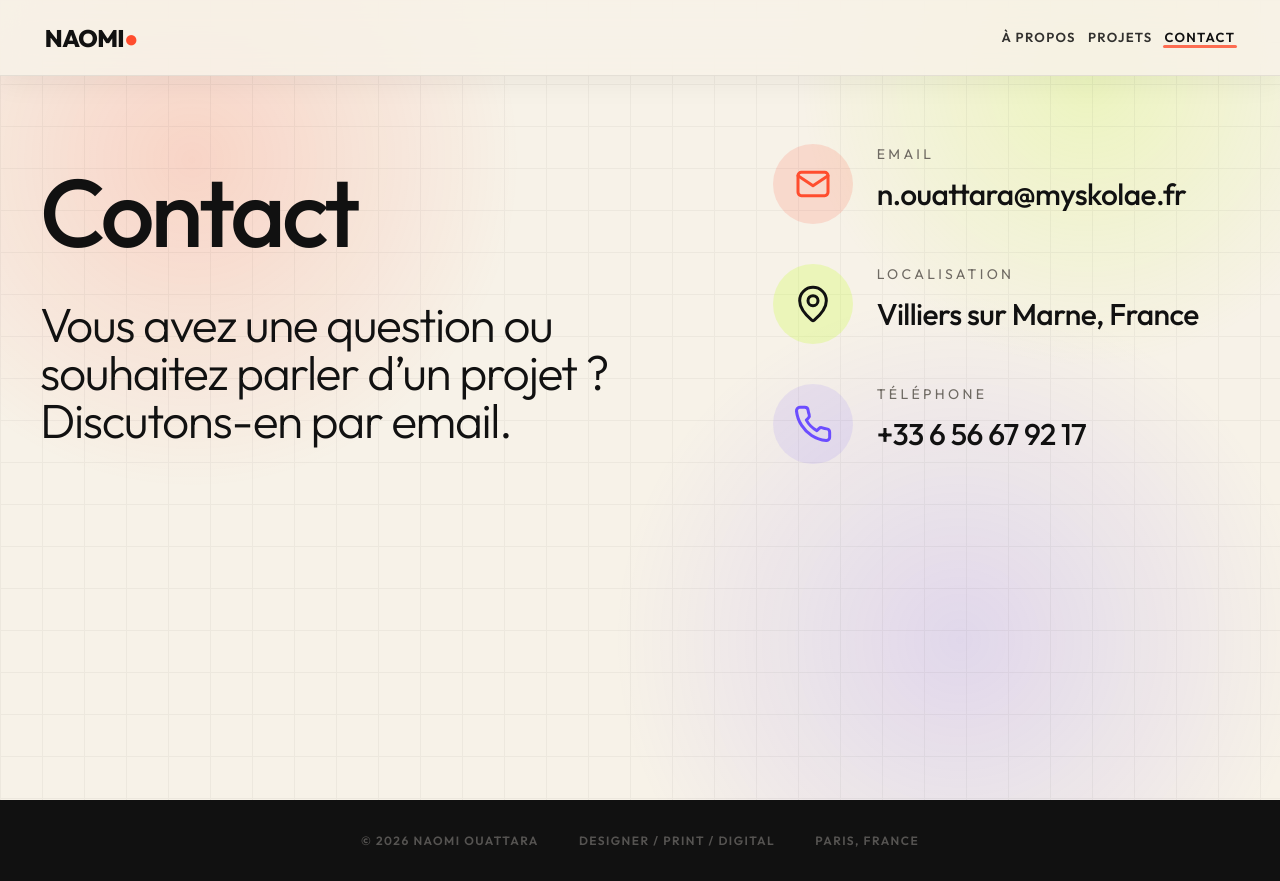
After one commit to MarcelAssie/NaomiOuattara-Portfolio, a Django app: page /contact/ in a window 1280 px wide. The commit adds this page. Run offline with Django 5.2, Linux system fonts and the light colour scheme; some libraries are stand-ins or nearby versions.

Commit message:
Add contact page and update navigation links for improved accessibility

```diff
--- /dev/null
+++ b/home/templates/home/contact.html
@@ -0,0 +1,70 @@
+{% extends "base.html" %}
+
+{% block content %}
+
+<section class="relative min-h-screen overflow-hidden px-6 md:px-10 pt-28 md:pt-36 pb-20">
+    <div class="relative z-10 mx-auto grid max-w-screen-2xl grid-cols-1 gap-14 lg:grid-cols-12 lg:items-center">
+        <div class="reveal lg:col-span-6">
+            <h1 class="font-display text-6xl sm:text-7xl md:text-8xl font-medium leading-[0.95] tracking-[-0.04em]">
+                Contact
+            </h1>
+
+            <p class="mt-10 max-w-xl text-3xl sm:text-4xl md:text-5xl font-light leading-[1.2] tracking-[-0.03em]">
+                Vous avez une question ou souhaitez parler d’un projet ? Discutons-en par email.
+            </p>
+        </div>
+
+        <div class="reveal lg:col-span-5 lg:col-start-8" style="transition-delay: .1s;">
+            <div class="space-y-10">
+                <a href="mailto:n.ouattara@myskolae.fr" class="group grid grid-cols-[5rem_1fr] gap-6">
+                    <span class="flex h-20 w-20 items-center justify-center rounded-full bg-coral/15 text-coral transition-transform group-hover:-translate-y-1">
+                        <svg aria-hidden="true" class="h-10 w-10" viewBox="0 0 24 24" fill="none" stroke="currentColor" stroke-width="1.8" stroke-linecap="round" stroke-linejoin="round">
+                            <rect width="18" height="14" x="3" y="5" rx="2"></rect>
+                            <path d="m3 7 9 6 9-6"></path>
+                        </svg>
+                    </span>
+
+                    <span>
+                        <span class="block text-sm uppercase tracking-[0.24em] text-muted">Email</span>
+                        <span class="mt-3 block text-2xl sm:text-3xl font-medium tracking-[-0.02em] group-hover:text-coral">
+                            n.ouattara@myskolae.fr
+                        </span>
+                    </span>
+                </a>
+
+                <div class="grid grid-cols-[5rem_1fr] gap-6">
+                    <span class="flex h-20 w-20 items-center justify-center rounded-full bg-lime/25 text-ink">
+                        <svg aria-hidden="true" class="h-10 w-10" viewBox="0 0 24 24" fill="none" stroke="currentColor" stroke-width="1.8" stroke-linecap="round" stroke-linejoin="round">
+                            <path d="M20 10c0 4.993-5.539 10.193-7.399 11.799a1 1 0 0 1-1.202 0C9.539 20.193 4 14.993 4 10a8 8 0 0 1 16 0"></path>
+                            <circle cx="12" cy="10" r="3"></circle>
+                        </svg>
+                    </span>
+
+                    <span>
+                        <span class="block text-sm uppercase tracking-[0.24em] text-muted">Localisation</span>
+                        <span class="mt-3 block text-2xl sm:text-3xl font-medium tracking-[-0.02em]">
+                            Villiers sur Marne, France
+                        </span>
+                    </span>
+                </div>
+
+                <a href="tel:+33 6 56 67 92 17" class="group grid grid-cols-[5rem_1fr] gap-6">
+                    <span class="flex h-20 w-20 items-center justify-center rounded-full bg-violet/10 text-violet transition-transform group-hover:-translate-y-1">
+                        <svg aria-hidden="true" class="h-10 w-10" viewBox="0 0 24 24" fill="none" stroke="currentColor" stroke-width="1.8" stroke-linecap="round" stroke-linejoin="round">
+                            <path d="M22 16.92v3a2 2 0 0 1-2.18 2 19.79 19.79 0 0 1-8.63-3.07 19.5 19.5 0 0 1-6-6A19.79 19.79 0 0 1 2.08 4.18 2 2 0 0 1 4.06 2h3a2 2 0 0 1 2 1.72c.12.9.33 1.77.63 2.61a2 2 0 0 1-.45 2.11L8 9.69a16 16 0 0 0 6.31 6.31l1.25-1.25a2 2 0 0 1 2.11-.45c.84.3 1.71.51 2.61.63A2 2 0 0 1 22 16.92z"></path>
+                        </svg>
+                    </span>
+
+                    <span>
+                        <span class="block text-sm uppercase tracking-[0.24em] text-muted">Téléphone</span>
+                        <span class="mt-3 block text-2xl sm:text-3xl font-medium tracking-[-0.02em] group-hover:text-violet">
+                            +33 6 56 67 92 17
+                        </span>
+                    </span>
+                </a>
+            </div>
+        </div>
+    </div>
+</section>
+
+{% endblock %}
--- a/home/urls.py
+++ b/home/urls.py
@@ -4,6 +4,7 @@ from . import views
 urlpatterns = [
     path('', views.welcome, name='welcome'),
     path('about/', views.about, name='about'),
+    path('contact/', views.contact, name='contact'),
     path('projects/', views.projects, name='projects'),
     path("projects/<slug:slug>/", views.project_detail, name="project_detail"),
 
--- a/templates/base.html
+++ b/templates/base.html
@@ -124,7 +124,7 @@
             <ul class="nav-links hidden md:flex items-center gap-3 text-xs uppercase tracking-[0.12em] font-semibold">
                 <li><a class="" data-nav="about" href="{% url 'about' %}">À propos</a></li>
                 <li><a class="" data-nav="projects" href="{% url 'projects' %}">Projets</a></li>
-                <li><a class="" data-nav="contact" href="#contact">Contact</a></li>
+                <li><a class="" data-nav="contact" href="{% url 'contact' %}">Contact</a></li>
             </ul>
 
             <button id="mobileNavToggle" class="mobile-nav-toggle md:hidden" aria-expanded="false" aria-controls="mobileNav" aria-label="Ouvrir le menu">☰</button>
@@ -133,7 +133,7 @@
         <div id="mobileNav" class="mobile-nav md:hidden" aria-hidden="true">
             <a data-nav="about" href="{% url 'about' %}">À propos</a>
             <a data-nav="projects" href="{% url 'projects' %}">Projets</a>
-            <a data-nav="contact" href="#contact">Contact</a>
+            <a data-nav="contact" href="{% url 'contact' %}">Contact</a>
         </div>
     </nav>
 
@@ -207,7 +207,7 @@
                 const hash = window.location.hash.toLowerCase();
                 let activeKey = '';
 
-                if(hash === '#contact') {
+                if(path.includes('/contact')) {
                     activeKey = 'contact';
                 } else if(path.includes('/about')) {
                     activeKey = 'about';
```
Also changed, not shown: home/templates/home/projects.html (+10 -9 lines), home/templates/home/welcome.html (+14 -17 lines).
